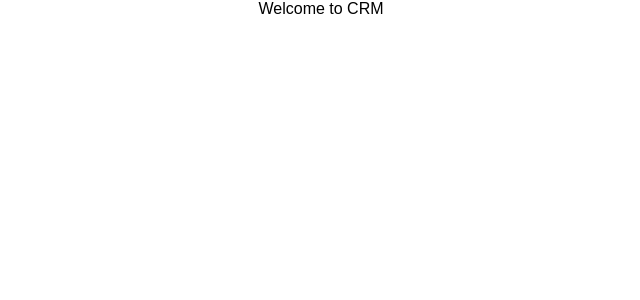
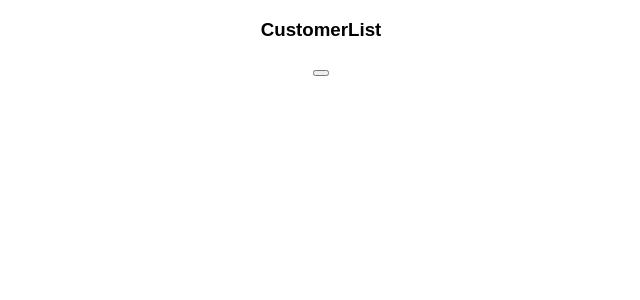
Before and after one commit to DevanXU/crm, a React (Create React App) app: page / in a window 1280 px wide. Shown: the top 300 px of the page, without its empty margins (319-959 px from the left). Built offline with nearby package versions, Linux system fonts and the light colour scheme.

Commit message:
add redux for CustomerList

```diff
--- a/src/App.js
+++ b/src/App.js
@@ -2,6 +2,7 @@ import React, { Component } from 'react';
 import { BrowserRouter } from 'react-router-dom'
 import { Provider } from 'react-redux'
 import store from './store'
+import CustomerList from './containers/customer'
 import './App.css';
 
 class App extends Component {
@@ -9,7 +10,7 @@ class App extends Component {
     return (
       <BrowserRouter>
         <Provider store={store}>
-          <div className="App">Welcome to CRM</div>
+          <div className="App"><CustomerList /></div>
         </Provider>
       </BrowserRouter>
     );
--- a/src/containers/customer.js
+++ b/src/containers/customer.js
@@ -1,11 +1,29 @@
 import React from "react";
+import { connect } from 'react-redux'
+import customerReducer from '../reducers/customerReducer'
+import { setName } from '../actions/customerAction'
 
-export default class CustomerList extends React.Component {
+class CustomerList extends React.Component {
     render() {
         return (
             <div>
-
+                <h3>CustomerList</h3>
+                <button onClick={() => this.props.setName('Welcome')}>{this.props.customer.name}</button>
             </div>
         )
     }
 }
+
+const mapStateToProps = (state) => {
+    return {
+        customer: state.customerReducer
+    }
+}
+
+const mapDispatchToProps = (dispatch) => {
+    return {
+        setName: (name) => dispatch(setName(name))
+    }
+}
+
+export default connect(mapStateToProps, mapDispatchToProps)(CustomerList)
```
Also changed, not shown: src/components/customerinfo.js (+7 -9 lines).
